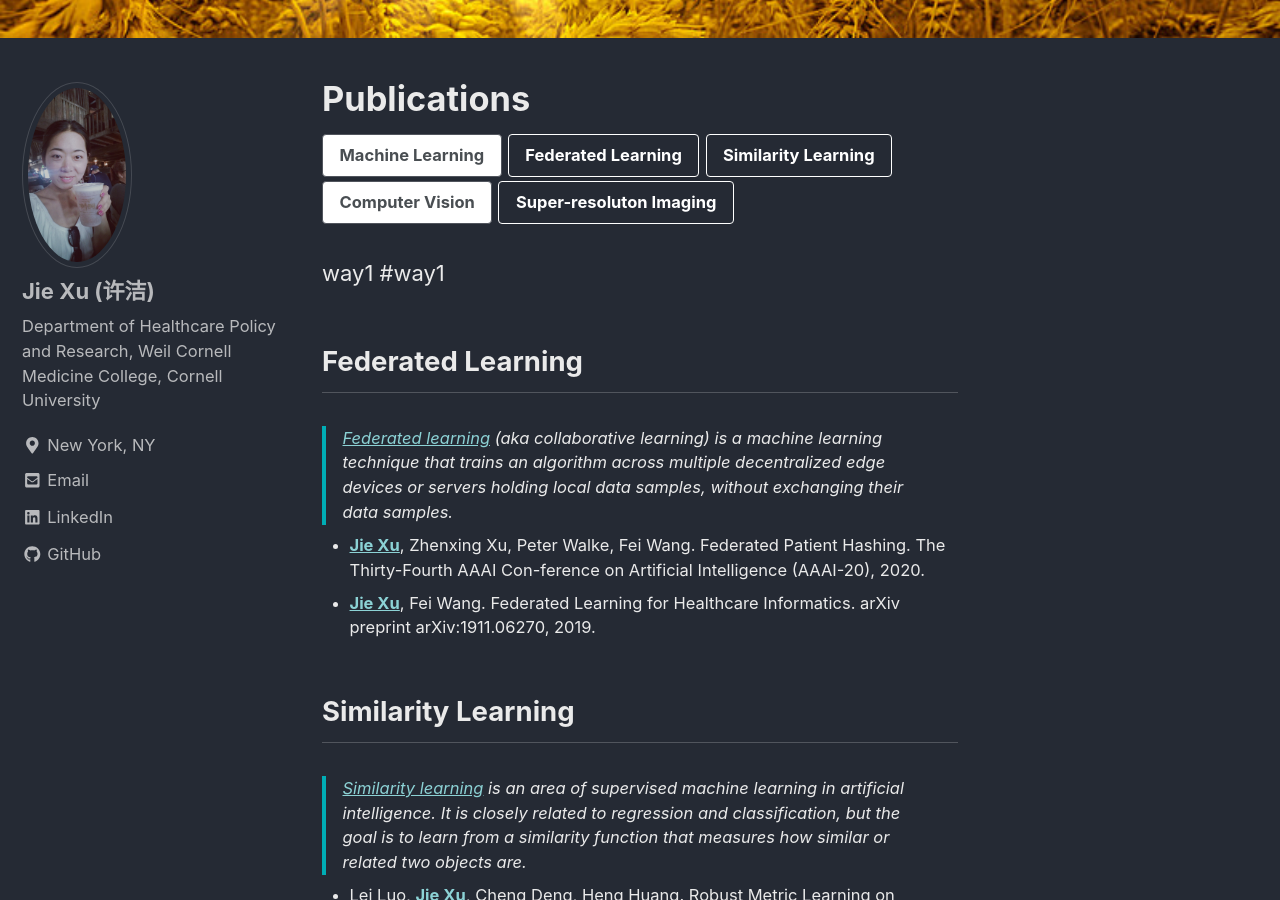
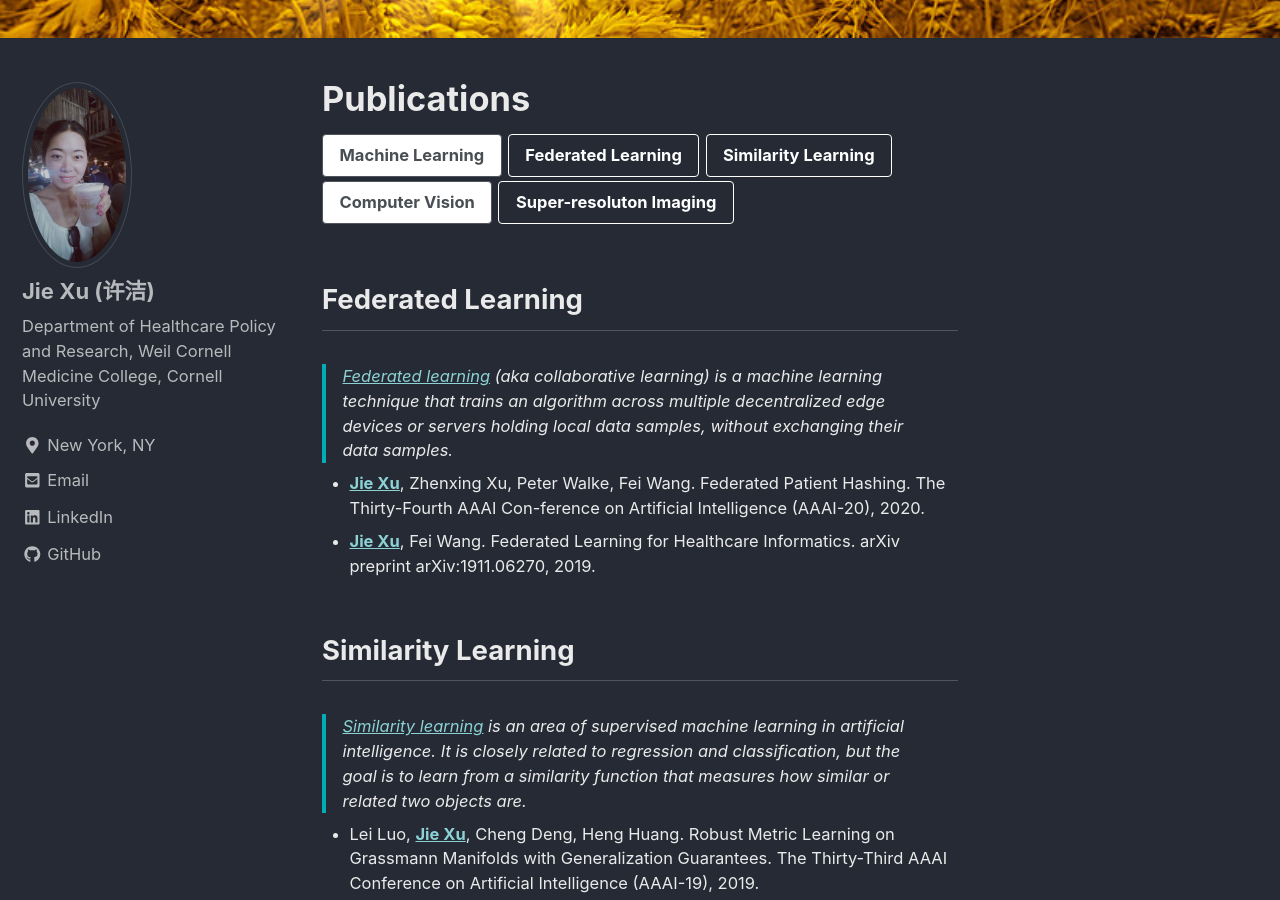
Before and after one commit to jxu1015/jxu1015.github.io, a Jekyll site: the page built from _pages/publications.md, in a window 1280 px wide and 900 px high, scrolled down 462 px. Built offline with Jekyll 4.4.1, drawn with Linux system fonts in a browser that asks for light colours; nearby versions of some CDN libraries.

Commit message:
Update publications.md

```diff
--- a/_pages/publications.md
+++ b/_pages/publications.md
@@ -11,11 +11,8 @@
 [Computer Vision](#link){: .btn .btn--inverse}
 [Super-resoluton Imaging](#sr){: .btn .btn--light-outline}
 
-
-way1 #way1
-
+<div id="fl"></div>
 ## Federated Learning
-<div id="fl"></div>
 
 > [Federated learning](https://en.wikipedia.org/wiki/Federated_learning) (aka collaborative learning) is a machine learning technique that trains an algorithm across multiple decentralized edge devices or servers holding local data samples, without exchanging their data samples.
 {: .small}
@@ -24,8 +21,8 @@
 * [**Jie Xu**](https://scholar.google.com/citations?user=kFSu-dgAAAAJ&hl=en), Fei Wang. Federated Learning for Healthcare Informatics. arXiv preprint arXiv:1911.06270, 2019.
 {: .small}
 
+<div id="sl"></div>
 ## Similarity Learning
-<div id="sl"></div>
 
 > [Similarity learning](https://en.wikipedia.org/wiki/Similarity_learning) is an area of supervised machine learning in artificial intelligence. It is closely related to regression and classification, but the goal is to learn from a similarity function that measures how similar or related two objects are.
 {: .small}
@@ -39,8 +36,8 @@
 * [**Jie Xu**](https://scholar.google.com/citations?user=kFSu-dgAAAAJ&hl=en), Xianglong Liu, Zhouyuan Huo, Cheng Deng, Feiping Nie, Heng Huang*. Multi-Class Support Vector Machine via Maximizing Multi-Class Margins. 26th International Joint Conference on Artificial Intelligence (IJCAI), 2017, 3154-3160, Melbourne, Australia, 2017.8.17-8.25.
 {: .small}
 
+<div id="sr"></div>
 ## Super-resoluton
-<div id="sr"></div>
 
 > [Super-resolution imaging (SR)](https://en.wikipedia.org/wiki/Super-resolution_imaging) is a class of techniques that enhance (increase) the resolution of an imaging system. In optical SR the diffraction limit of systems is transcended, while in geometrical SR the resolution of digital imaging sensors is enhanced.
 {: .small}
```
